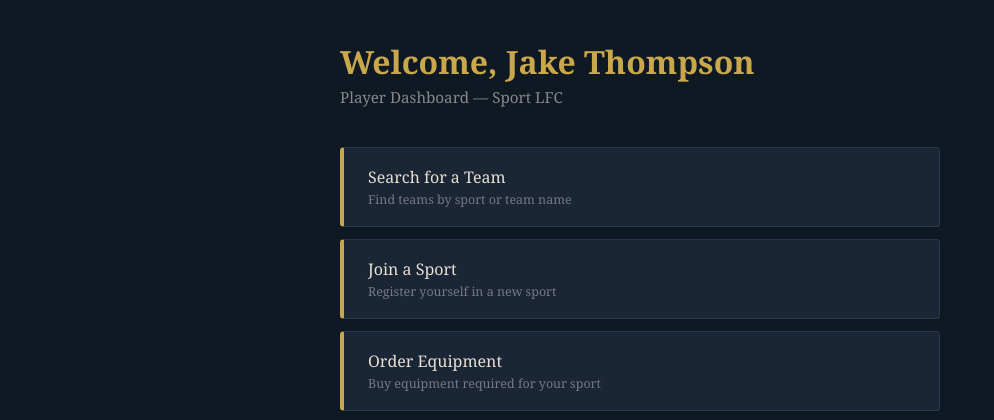
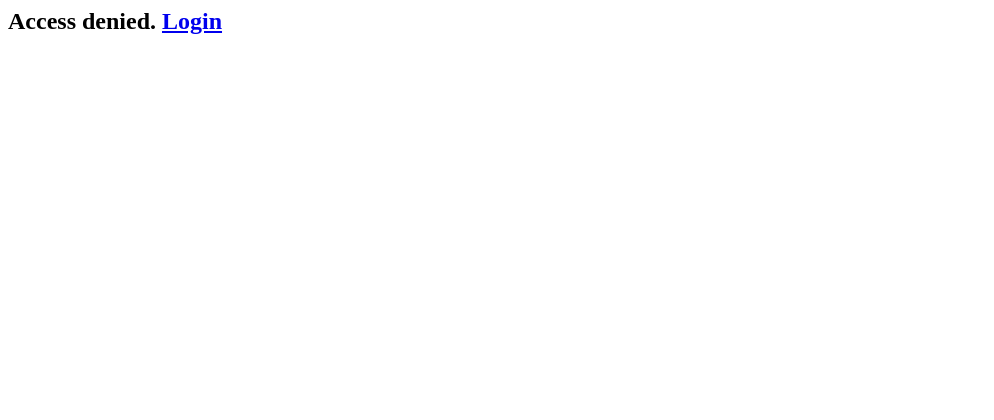
Before and after one commit to CTigerHound/CS-327-Final-Project, a PHP site: page /playerMenu.php in a window 1280 px wide. Shown: the top 420 px of the page, without its empty margins (0-994 px from the left). After the commit the page ends 34 px from the top, so only its background shows below. Run offline with PHP 8.4, Linux system fonts and the light colour scheme.

Commit message:
restore session check in playerMenu

```diff
--- a/playerMenu.php
+++ b/playerMenu.php
@@ -1,8 +1,9 @@
 <?php
 session_start();
-$_SESSION["userid"] = 8;
-$_SESSION["role"] = "player";
-$_SESSION["FullName"] = "Jake Thompson";
+if (!isset($_SESSION["userid"]) || $_SESSION["role"] != "player") {
+    echo "<h2>Access denied. <a href='index.php'>Login</a></h2>";
+    exit();
+}
 $fullname = $_SESSION["FullName"];
 ?>
 
```
